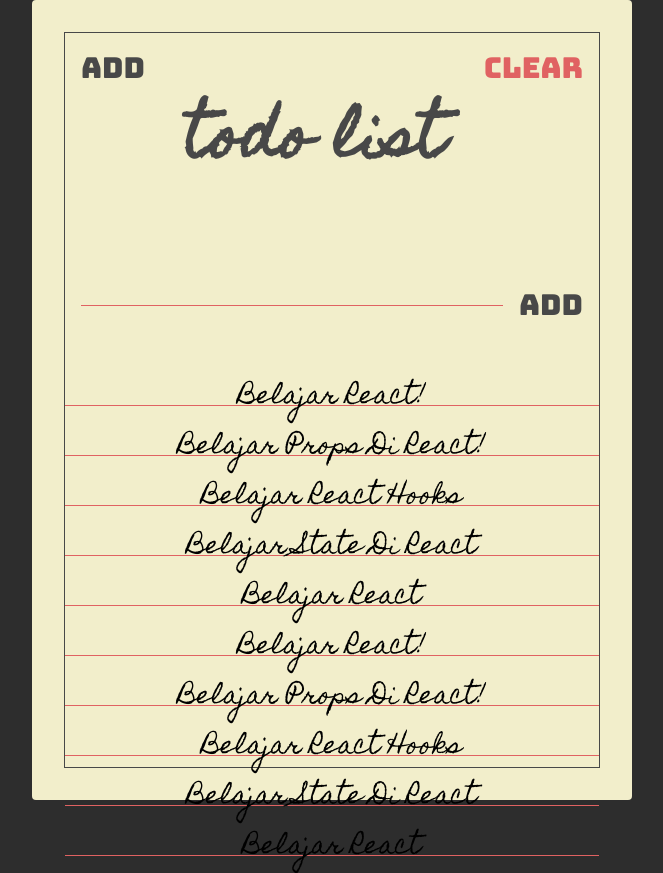
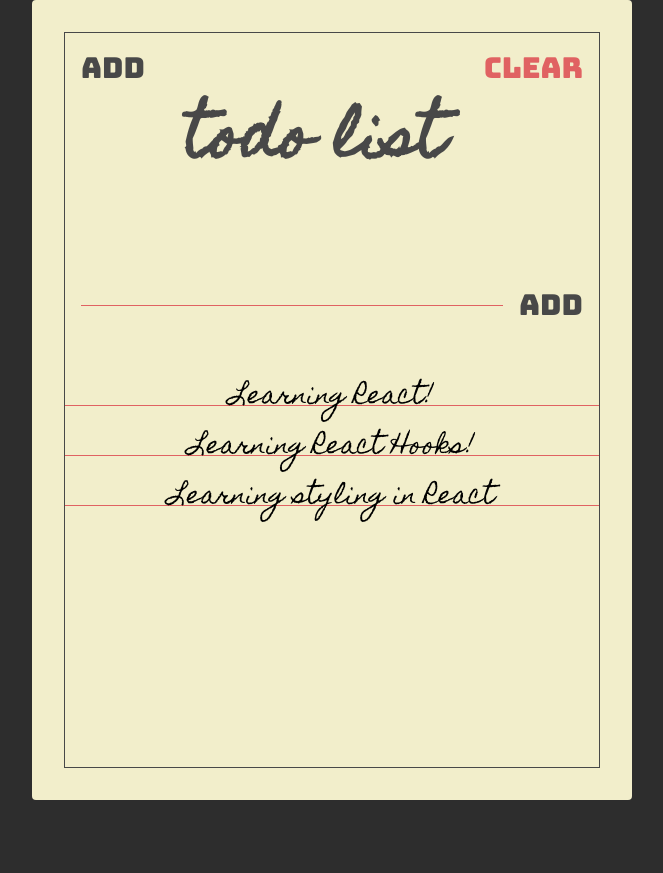
Before and after one commit to hary85/React-Todolist, a React (Create React App) app: page / in a window 1280 px wide. Shown: the whole page, without its empty margins (308-971 px from the left). Built offline with nearby package versions, Linux system fonts and the light colour scheme.

Commit message:
merefactor todos dan todolist component

```diff
--- a/src/components/Todos.jsx
+++ b/src/components/Todos.jsx
@@ -1,41 +1,9 @@
 import React from "react";
+import PropTypes from "prop-types";
 
 import Todo from "./Todo";
 
-const Todos = () => {
-  const todos = [
-    {
-      text: "Belajar React!"
-    },
-    {
-      text: "Belajar Props Di React!"
-    },
-    {
-      text: "Belajar React Hooks"
-    },
-    {
-      text: "Belajar State Di React"
-    },
-    {
-      text: "Belajar React"
-    },
-    {
-      text: "Belajar React!"
-    },
-    {
-      text: "Belajar Props Di React!"
-    },
-    {
-      text: "Belajar React Hooks"
-    },
-    {
-      text: "Belajar State Di React"
-    },
-    {
-      text: "Belajar React"
-    }
-  ];
-
+const Todos = ({ todos }) => {
   return (
     <section className="todos">
       {todos.map((todo) => {
@@ -45,4 +13,11 @@
   );
 };
 
+Todos.propTypes = {
+  todos: PropTypes.arrayOf(
+    PropTypes.shape({
+      text: PropTypes.string
+    })
+  )
+};
 export default Todos;
--- a/src/pages/TodoList.jsx
+++ b/src/pages/TodoList.jsx
@@ -1,4 +1,4 @@
-import React from "react";
+import React, { useState } from "react";
 
 import Paper from "../components/Paper";
 import Header from "../components/Header";
@@ -6,11 +6,16 @@
 import Todos from "../components/Todos";
 
 const TodoList = () => {
+  const [todos, setTodos] = useState([
+    { text: "Learning React!" },
+    { text: "Learning React Hooks!" },
+    { text: "Learning styling in React" }
+  ]);
   return (
     <Paper>
       <Header />
       <TodoForm />
-      <Todos />
+      <Todos todos={todos} />
     </Paper>
   );
 };
```
